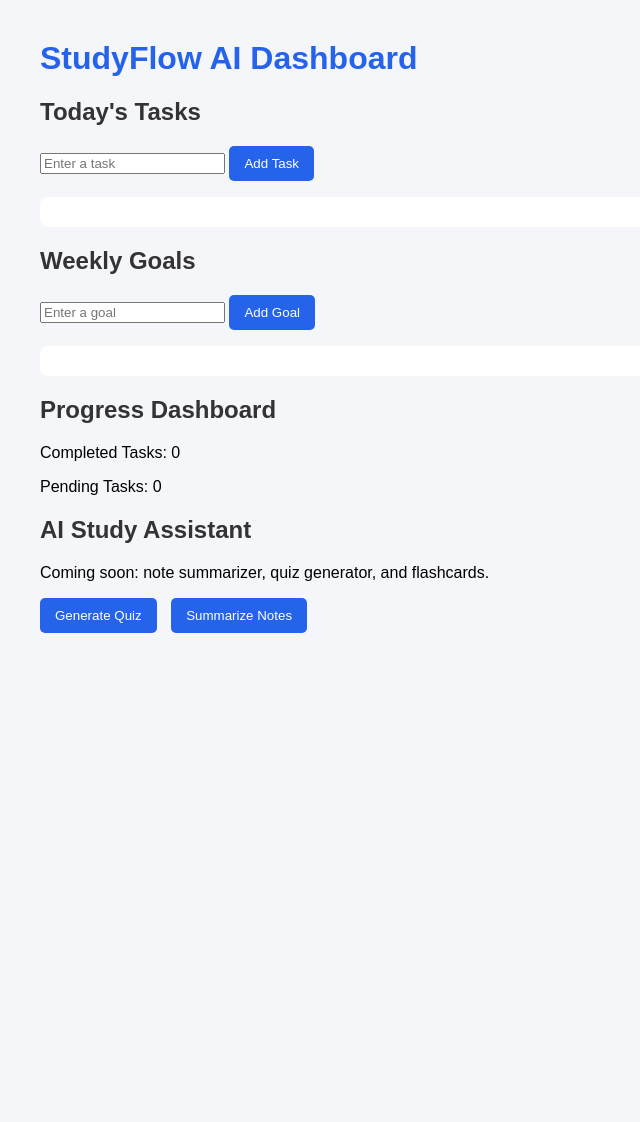
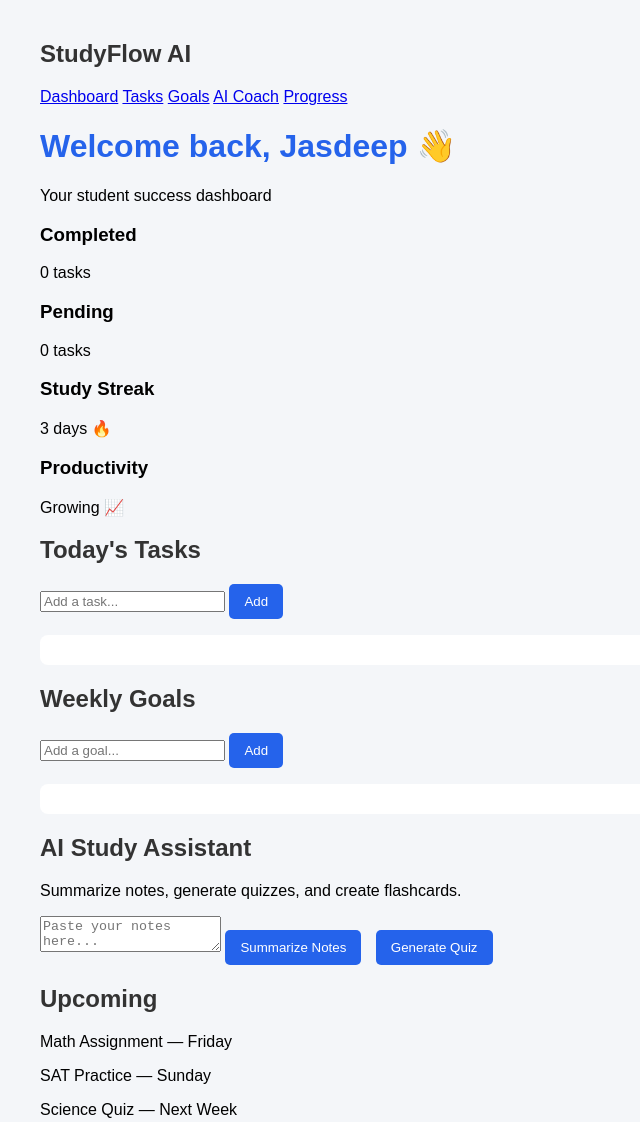
Before and after one commit to js0628174-afk/Studyflow, a plain HTML site: page frontend/index.html in a window 1280 px wide. Shown: the whole page, without its empty margins (0-640 px from the left). Before the commit the page ends 800 px from the top, so only its background shows below. Drawn offline with Linux system fonts and the light colour scheme.

Commit message:
feat: redesign dashboard layout

```diff
--- a/frontend/index.html
+++ b/frontend/index.html
@@ -5,34 +5,87 @@
   <link rel="stylesheet" href="style.css">
 </head>
 <body>
-  <h1>StudyFlow AI Dashboard</h1>
 
-  <section>
-    <h2>Today's Tasks</h2>
-    <input type="text" id="taskInput" placeholder="Enter a task">
-    <button onclick="addTask()">Add Task</button>
-    <ul id="taskList"></ul>
-  </section>
+  <div class="app-container">
 
-  <section>
-    <h2>Weekly Goals</h2>
-    <input type="text" id="goalInput" placeholder="Enter a goal">
-    <button onclick="addGoal()">Add Goal</button>
-    <ul id="goalList"></ul>
-  </section>
+    <aside class="sidebar">
+      <h2>StudyFlow AI</h2>
+      <nav>
+        <a href="#">Dashboard</a>
+        <a href="#">Tasks</a>
+        <a href="#">Goals</a>
+        <a href="#">AI Coach</a>
+        <a href="#">Progress</a>
+      </nav>
+    </aside>
 
-  <section>
-    <h2>Progress Dashboard</h2>
-    <p>Completed Tasks: <span id="completedCount">0</span></p>
-    <p>Pending Tasks: <span id="pendingCount">0</span></p>
-  </section>
+    <main class="main-content">
+      <header class="topbar">
+        <div>
+          <h1>Welcome back, Jasdeep 👋</h1>
+          <p>Your student success dashboard</p>
+        </div>
+      </header>
 
-  <section>
-    <h2>AI Study Assistant</h2>
-    <p>Coming soon: note summarizer, quiz generator, and flashcards.</p>
-    <button>Generate Quiz</button>
-    <button>Summarize Notes</button>
-  </section>
+      <section class="stats-grid">
+        <div class="card">
+          <h3>Completed</h3>
+          <p><span id="completedCount">0</span> tasks</p>
+        </div>
+
+        <div class="card">
+          <h3>Pending</h3>
+          <p><span id="pendingCount">0</span> tasks</p>
+        </div>
+
+        <div class="card">
+          <h3>Study Streak</h3>
+          <p>3 days 🔥</p>
+        </div>
+
+        <div class="card">
+          <h3>Productivity</h3>
+          <p>Growing 📈</p>
+        </div>
+      </section>
+
+      <section class="dashboard-grid">
+        <div class="panel">
+          <h2>Today's Tasks</h2>
+          <div class="input-row">
+            <input type="text" id="taskInput" placeholder="Add a task...">
+            <button onclick="addTask()">Add</button>
+          </div>
+          <ul id="taskList"></ul>
+        </div>
+
+        <div class="panel">
+          <h2>Weekly Goals</h2>
+          <div class="input-row">
+            <input type="text" id="goalInput" placeholder="Add a goal...">
+            <button onclick="addGoal()">Add</button>
+          </div>
+          <ul id="goalList"></ul>
+        </div>
+
+        <div class="panel ai-panel">
+          <h2>AI Study Assistant</h2>
+          <p>Summarize notes, generate quizzes, and create flashcards.</p>
+          <textarea placeholder="Paste your notes here..."></textarea>
+          <button>Summarize Notes</button>
+          <button>Generate Quiz</button>
+        </div>
+
+        <div class="panel">
+          <h2>Upcoming</h2>
+          <p>Math Assignment — Friday</p>
+          <p>SAT Practice — Sunday</p>
+          <p>Science Quiz — Next Week</p>
+        </div>
+      </section>
+    </main>
+
+  </div>
 
   <script src="app.js"></script>
 </body>
```
